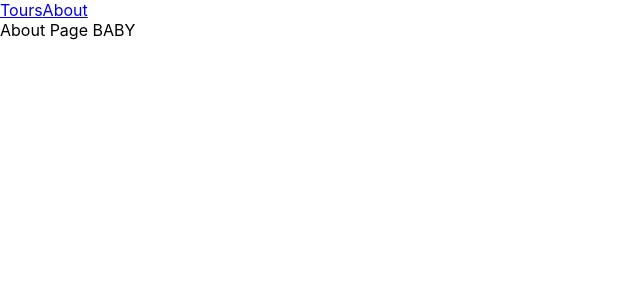
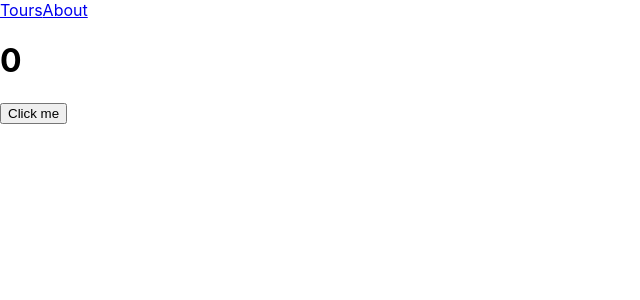
Before and after one commit to ltphan/react-tours-page, a React (Create React App) app: page /about in a window 1280 px wide. Shown: the top 300 px of the page, without its empty margins (0-640 px from the left). Built offline with nearby package versions, Linux system fonts and the light colour scheme.

Commit message:
understanding closures and using update function in set state

```diff
--- /dev/null
+++ b/src/hooks/useCounter.js
@@ -0,0 +1,17 @@
+import { useState } from "react"
+
+const useCounter = () => {
+    const [count, setCount] = useState(() => 0)
+
+    console.log("in use counter", count)
+
+    const add = () => {
+        setTimeout(() => {
+            setCount(prevCount => prevCount + 1)
+        }, 3000)
+    }
+
+    return [count, add]
+}
+
+export default useCounter
--- a/src/screens/About.js
+++ b/src/screens/About.js
@@ -1,7 +1,13 @@
+import useCounter from "../hooks/useCounter"
+
 const About = () => {
+    const [count, add] = useCounter()
+    console.log("count in about scope", count)
+
     return (
         <div>
-            {"About Page BABY"}
+            <h1>{count}</h1>
+            <button onClick={() => add()}>{"Click me"}</button>
         </div>
     )
 }
```
